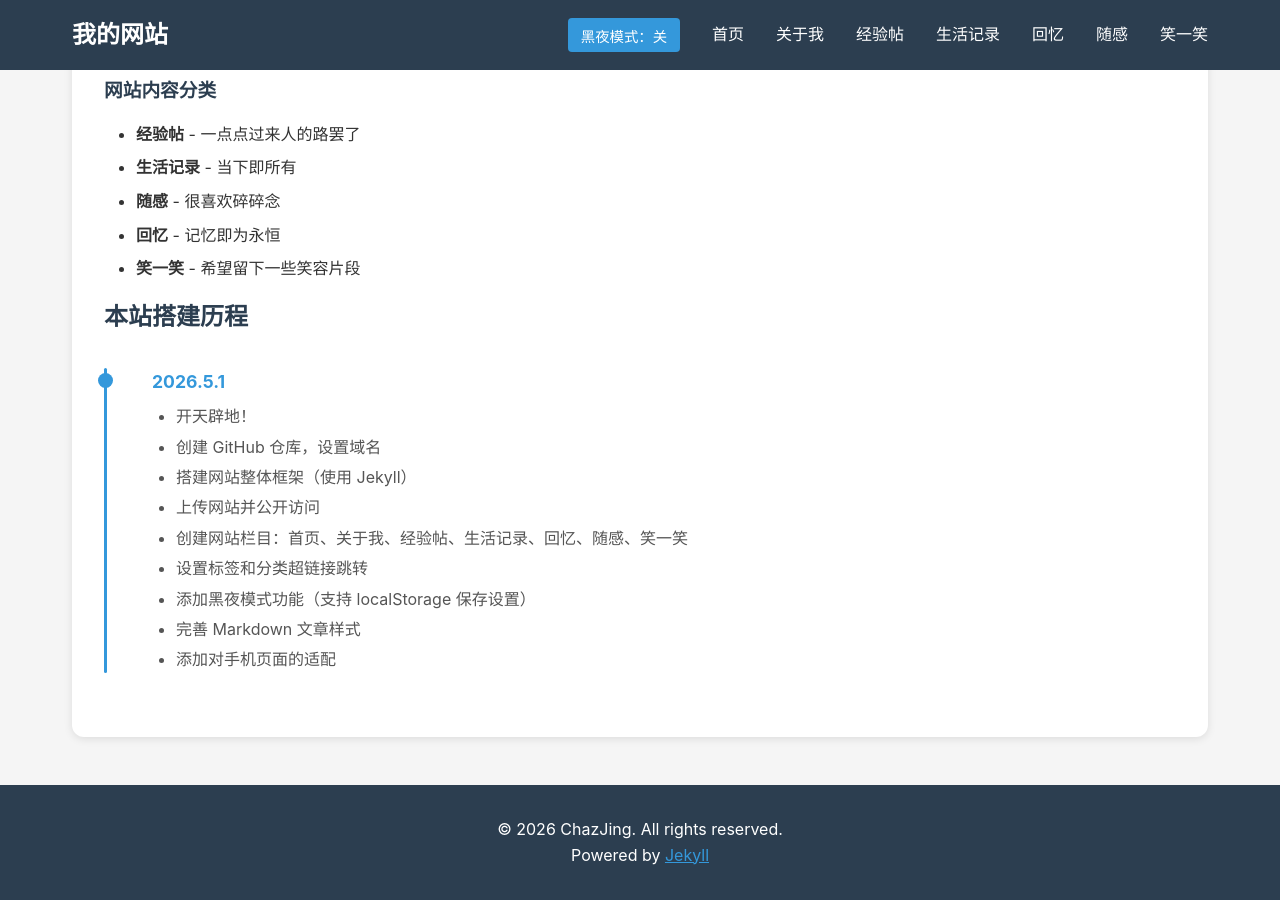
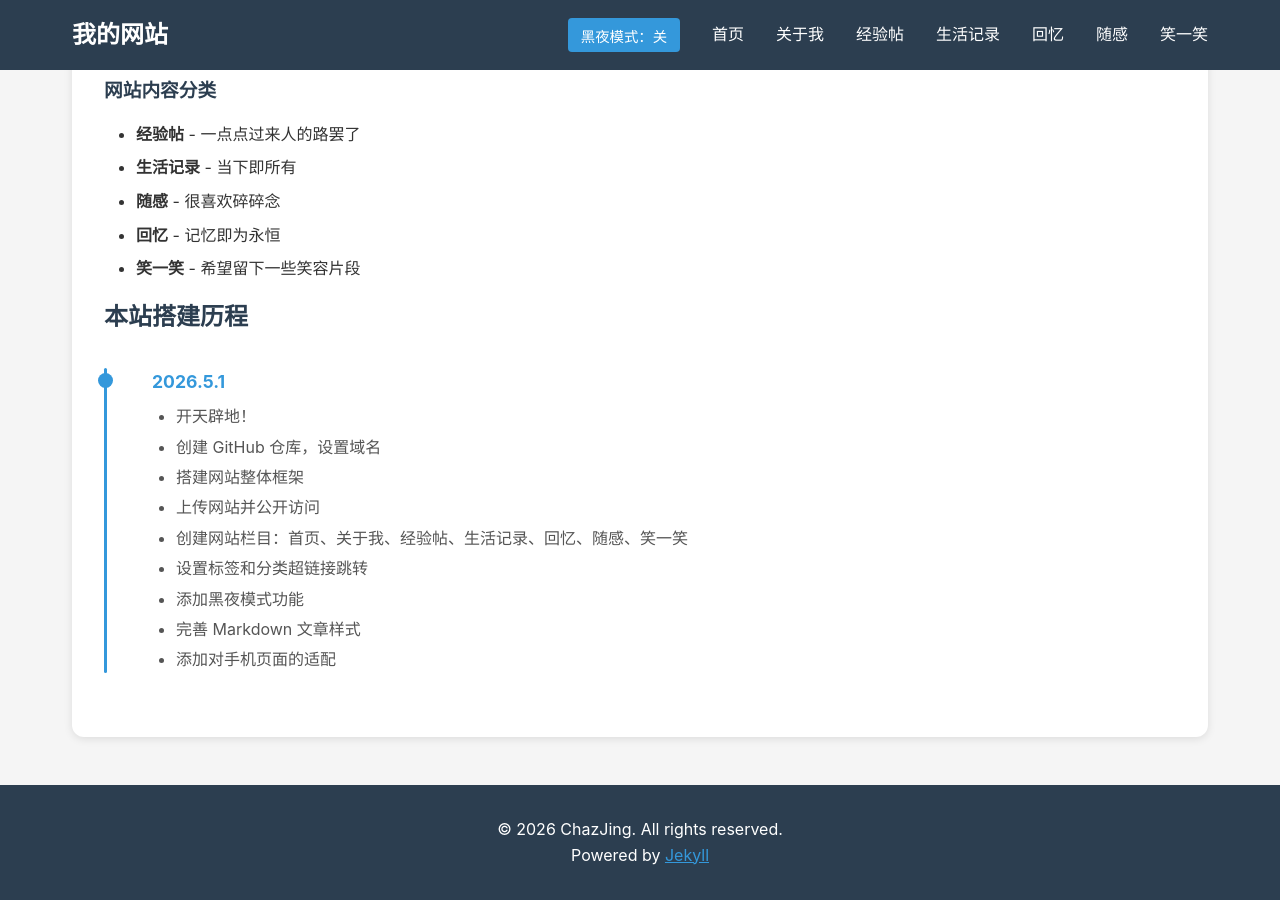
Before and after one commit to ChazJing/ChazJing.github.io, a Jekyll site: the page built from about.md, in a window 1280 px wide and 900 px high, scrolled down 494 px. Built offline with Jekyll 4.4.1, drawn with Linux system fonts in a browser that asks for light colours.

Commit message:
Remove unnecessary details from timeline items

```diff
--- a/about.md
+++ b/about.md
@@ -45,11 +45,11 @@ title: 关于我
                     <ul>
                         <li>开天辟地！</li>
                         <li>创建 GitHub 仓库，设置域名</li>
-                        <li>搭建网站整体框架（使用 Jekyll）</li>
+                        <li>搭建网站整体框架</li>
                         <li>上传网站并公开访问</li>
                         <li>创建网站栏目：首页、关于我、经验帖、生活记录、回忆、随感、笑一笑</li>
                         <li>设置标签和分类超链接跳转</li>
-                        <li>添加黑夜模式功能（支持 localStorage 保存设置）</li>
+                        <li>添加黑夜模式功能</li>
                         <li>完善 Markdown 文章样式</li>
                         <li>添加对手机页面的适配</li>
                     </ul>
```
